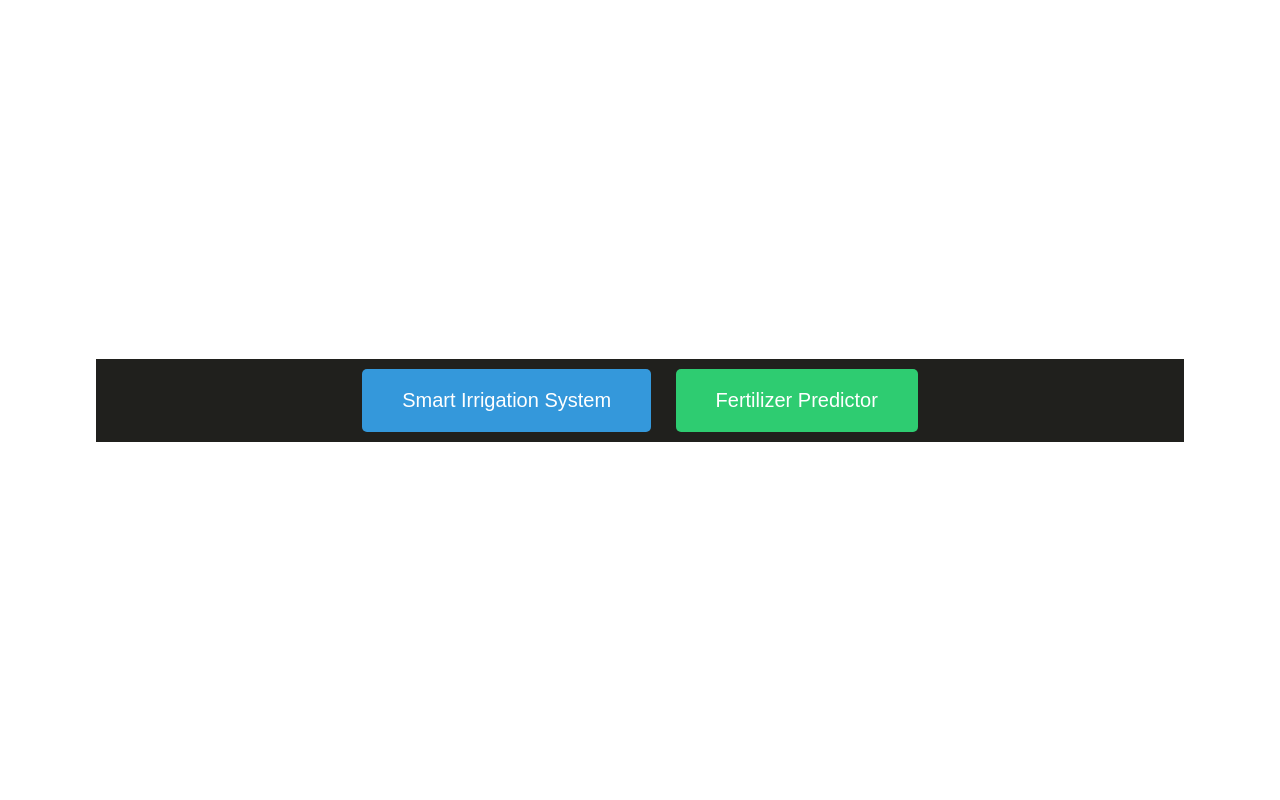
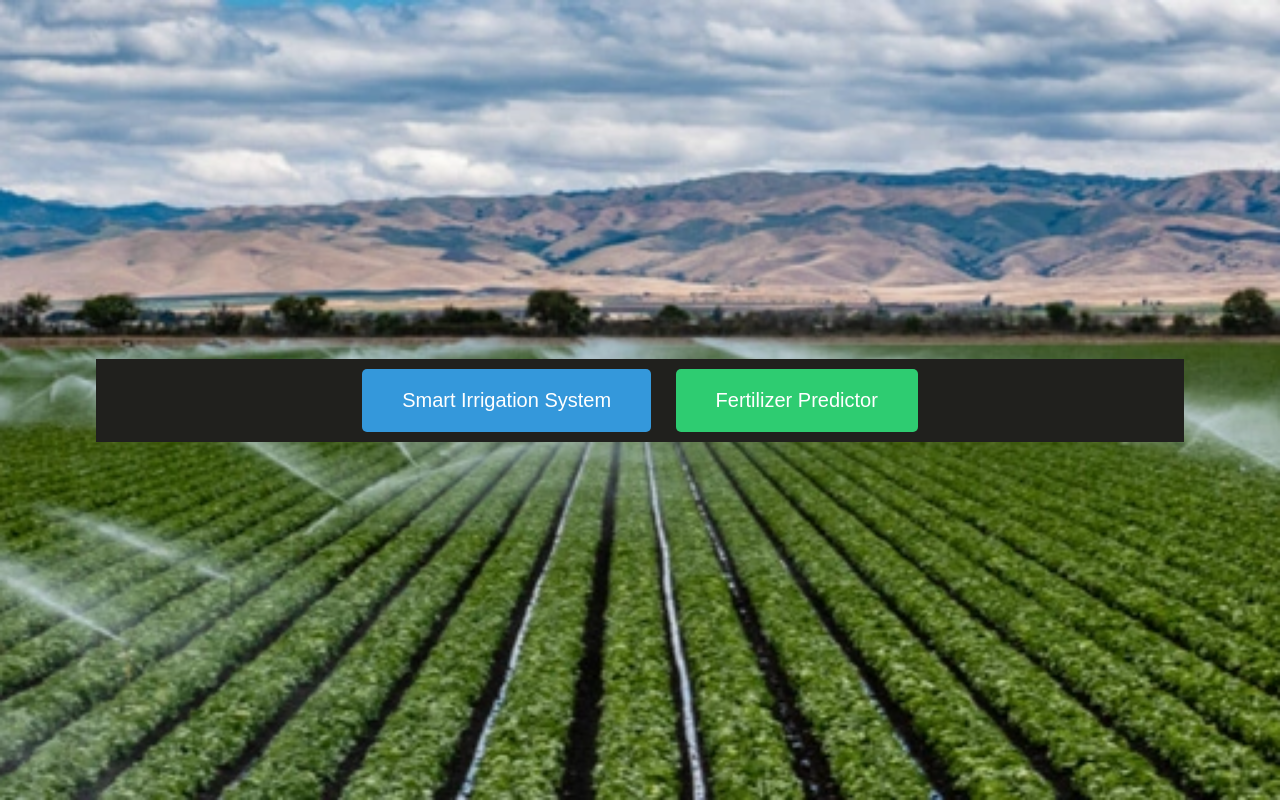
Before and after one commit to PranavKadagadakai/Plant_Health_Management_System, a Flask app: page / in a window 1280 px wide. Run offline with Flask 3, Linux system fonts and the light colour scheme; parts of the project's set-up code (start-up, migrations or seed data) failed here and were passed over.

Commit message:
Some Patch updates

```diff
--- a/templates/home.html
+++ b/templates/home.html
@@ -1,9 +1,9 @@
 <!DOCTYPE html>
 <html lang="en">
   <head>
-    <meta charset="UTF-8">
-    <meta name="viewport" content="width=device-width, initial-scale=1.0">
-    <title>Buttons</title>
+    <meta charset="UTF-8" />
+    <meta name="viewport" content="width=device-width, initial-scale=1.0" />
+    <title>Home</title>
     <style>
       * {
         background: rgba(9, 0, 17, 0);
@@ -19,6 +19,10 @@
         justify-content: center;
         align-items: center;
         height: 100vh;
+        background-image: url("{{ url_for('static', filename='01.jpg') }}");
+        background-size: cover;
+        background-repeat: no-repeat;
+        background-position: center;
       }
 
       .container {
@@ -26,7 +30,6 @@
         color: rgb(202, 224, 243);
         background-color: rgb(32, 32, 29);
         width: 85%;
-
       }
 
       .button {
@@ -57,8 +60,15 @@
   </head>
   <body>
     <div class="container">
-        <button class="button blue"><a href="https://blynk.cloud/dashboard/314725/global/devices/2366589/organization/314725/devices/1108935/dashboard">Smart Irrigation System</a></button>
-        <button class="button green"><a href="{{url_for('index')}}">Fertilizer Predictor</a></button>
+      <button class="button blue">
+        <a
+          href="https://blynk.cloud/dashboard/314725/global/devices/2366589/organization/314725/devices/1108935/dashboard"
+          >Smart Irrigation System</a
+        >
+      </button>
+      <button class="button green">
+        <a href="{{url_for('index')}}">Fertilizer Predictor</a>
+      </button>
     </div>
   </body>
 </html>
```
Also changed, not shown: templates/error.html (+13 -10 lines), static/01.jpg (added), static/02.webp (added). Lines whose indentation alone changed are shown as unchanged.
